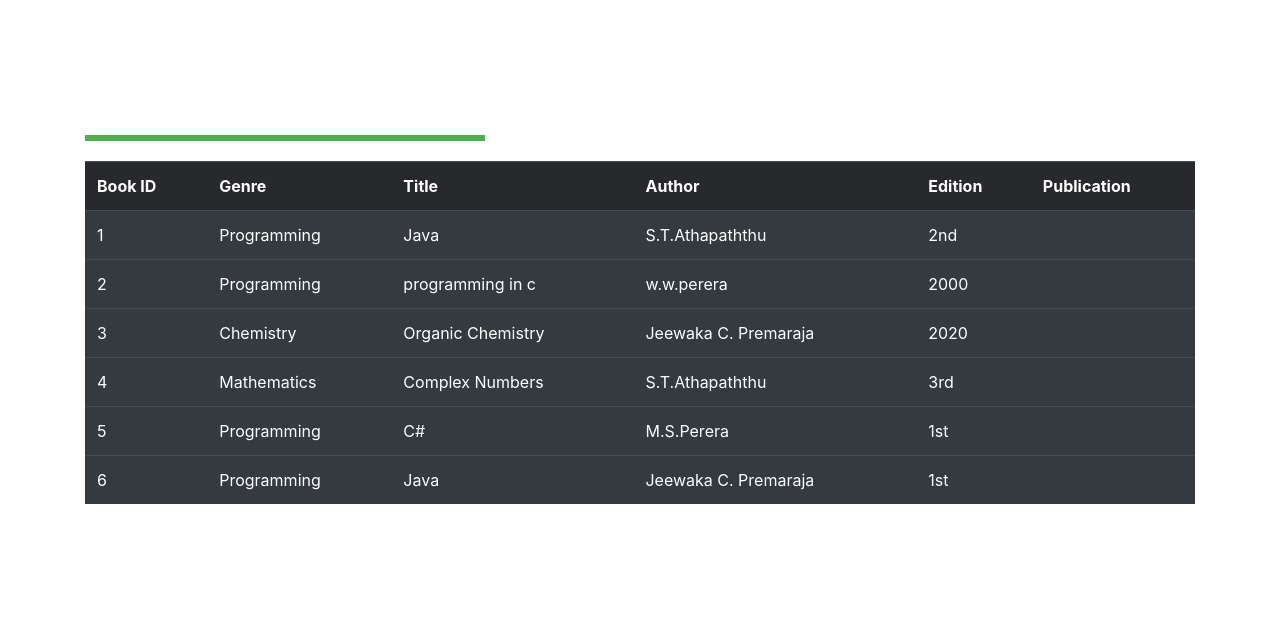
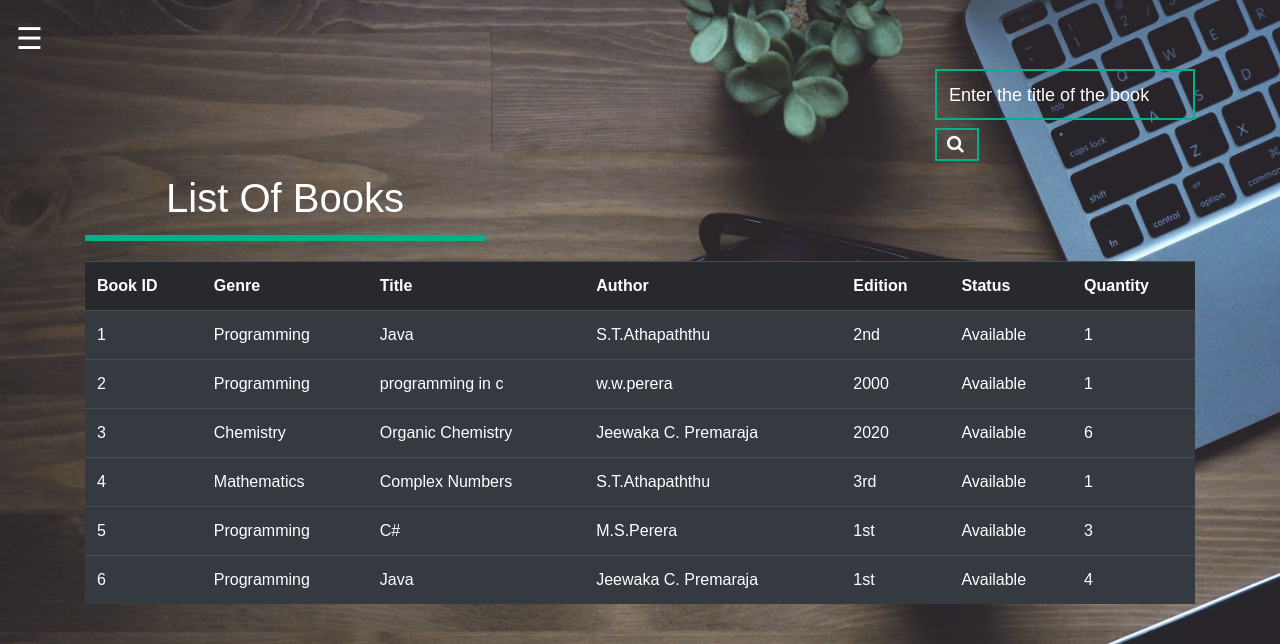
Before and after one commit to Ayodhya12/Project-NetLibrarian, a PHP site: page /book.php in a window 1280 px wide. Shown: the top 644 px of the page. Run offline with PHP 8.4, Linux system fonts and the light colour scheme; data comes from the database, SQL or seed files in the repository; data that the repository does not hold is empty.

Commit message:
Update book.php

```diff
--- a/newProject/book.php
+++ b/newProject/book.php
@@ -1,9 +1,9 @@
 <!DOCTYPE html>
 <html>
 <head>
-	<title></title>
+	 <title>NetLibrarian.com</title>
 	<link rel="stylesheet" href="https://stackpath.bootstrapcdn.com/bootstrap/4.3.1/css/bootstrap.min.css">
-	<link rel="stylesheet" type="text/css" href="theme.css">
+	<link rel="stylesheet" type="text/css" href="theme1.css">
 <style>
 	.sidenav {
   height: 100%;
@@ -18,7 +18,9 @@
   transition: 0.5s;
   padding-top: 60px;
 }
-
+img{
+  border-radius: 50%;
+}
 .sidenav a {
   padding: 8px 8px 8px 32px;
   text-decoration: none;
@@ -56,6 +58,37 @@
 	height: 50px;
 	background-color: #00544c;
 }
+.btn1
+    {
+      width: 10%;
+            background: none;
+            border: 2px solid  #00b289;
+            color: #fff;
+            padding-left: 10px;
+            padding-right: 30px;
+            font-size:18px;
+            cursor: pointer;
+    }
+.textbox1
+    {
+      width: 91%;
+            overflow: hidden;
+            font-size: 20px;
+            padding: 8px 0;
+            margin: 8px 0;
+            border: 2px solid  #00b289;
+    }
+    .textbox1  input
+        {
+           border: none;
+           outline: none;
+           background: none;
+           color: white;
+           font-size: 18px;
+           width: 94%;
+           float: center;
+           margin: 0 10px;
+        }
 </style>
 </head>
 <body>
@@ -89,8 +122,14 @@ else
                 if(isset($_SESSION['login_user']))
 
                 {
-                    echo "Welcome ".$_SESSION['login_user'];
+                    $q=mysqli_query($conn,"SELECT * FROM registration where Email='$_SESSION[login_user]' ;");
+                    $row=mysqli_fetch_assoc($q);
+                    echo "<div style='align: center'>
+                    <img height=110 width=120 src='upload/".$row['pic']."'>
+                    </div>";
+                    echo "Welcome "."<br>"./*$_SESSION['login_user']*/$row['FirstName']." ".$row['LastName'];
                 }
+
                 ?>
             </div><br><br>
 
@@ -103,7 +142,7 @@ else
 
 <div id="main">
 
-  <span style="color:#fff; font-size:30px;cursor:pointer" onclick="openNav()">&#9776; open</span>
+  <span style="color:#fff; font-size:30px;cursor:pointer" onclick="openNav()">&#9776;</span>
 
 
 <script>
@@ -120,11 +159,27 @@ function closeNav() {
 }
 </script>
  <div class="container">
-<h1 align="center" style="color: #fff; border-bottom: 6px solid #4caf50; margin-bottom: 20px;  padding: 13px 0; width: 400px; ">List Of Books</h1>
+  <div style="padding-left: 850px; ">
+    <form method="post" >
+      <div style="width: 260px;" class="textbox1">
+                <input  type="text" name="search" placeholder="Enter the title of the book">
+            </div>
+        <button  type="submit" name="submit" class="btn1"> <i class="fa fa-search" aria-hidden="true"></i>
+        </button>
+    </form>
+  </div>
+<h1 align="center" style="color: #fff; border-bottom: 6px solid #00b289; margin-bottom: 20px;  padding: 13px 0; width: 400px; ">List Of Books</h1>
 <?php
+   if(isset($_POST['submit']))
+    {
+      $res=mysqli_query($conn,"SELECT * FROM book_detail WHERE title='$_POST[search]';");
 
-$res=mysqli_query($conn,"SELECT * FROM book_detail ORDER BY book_id;");
-
+if(mysqli_num_rows($res)==0)
+  {
+    echo " <center><h2 class='alert alert-dark' style='width:450px; margin-top:250px;'> No book found. Try again...!</h2></center>";
+  }
+else
+{
  echo "<table class='table table-dark table-hover'>";
  echo "<tr style='background-color:#28292d;'>";
  echo "<th>"; echo "Book ID"; echo "</th>";
@@ -132,7 +187,8 @@ $res=mysqli_query($conn,"SELECT * FROM book_detail ORDER BY book_id;");
  echo "<th>"; echo "Title"; echo "</th>";
  echo "<th>"; echo "Author"; echo "</th>";
  echo "<th>"; echo "Edition"; echo "</th>";
- echo "<th>"; echo "Publication"; echo "</th>";
+ echo "<th>"; echo "Status"; echo "</th>";
+/* echo "<th>"; echo "Quantity"; echo "</th>";*/
  echo " </tr>";
 
  while ($row=mysqli_fetch_assoc($res))
@@ -143,11 +199,44 @@ $res=mysqli_query($conn,"SELECT * FROM book_detail ORDER BY book_id;");
  echo "<td>"; echo $row['title']; echo "</td>";
  echo "<td>"; echo $row['author']; echo "</td>";
  echo "<td>"; echo $row['edition']; echo "</td>";
- echo "<td>"; echo $row['publication']; echo "</td>";
+ echo "<td>"; echo $row['status']; echo "</td>";
+ /*echo "<td>"; echo $row['quantity']; echo "</td>";*/
  echo " </tr>";
  }
 
  echo " </table>";
+      }
+    }
+    else
+    {
+      $res=mysqli_query($conn,"SELECT * FROM book_detail ORDER BY book_id;");
+
+ echo "<table class='table table-dark table-hover'>";
+ echo "<tr style='background-color:#28292d;'>";
+ echo "<th>"; echo "Book ID"; echo "</th>";
+ echo "<th>"; echo "Genre"; echo "</th>";
+ echo "<th>"; echo "Title"; echo "</th>";
+ echo "<th>"; echo "Author"; echo "</th>";
+ echo "<th>"; echo "Edition"; echo "</th>";
+ echo "<th>"; echo "Status"; echo "</th>";
+ echo "<th>"; echo "Quantity"; echo "</th>";
+ echo " </tr>";
+
+ while ($row=mysqli_fetch_assoc($res))
+  {
+ echo "<tr>";
+ echo "<td>"; echo $row['book_id']; echo "</td>";
+ echo "<td>"; echo $row['genre']; echo "</td>";
+ echo "<td>"; echo $row['title']; echo "</td>";
+ echo "<td>"; echo $row['author']; echo "</td>";
+ echo "<td>"; echo $row['edition']; echo "</td>";
+ echo "<td>"; echo $row['status']; echo "</td>";
+ echo "<td>"; echo $row['quantity']; echo "</td>";
+ echo " </tr>";
+ }
+
+ echo " </table>";
+    }
 
 mysqli_close($conn);
 
```
